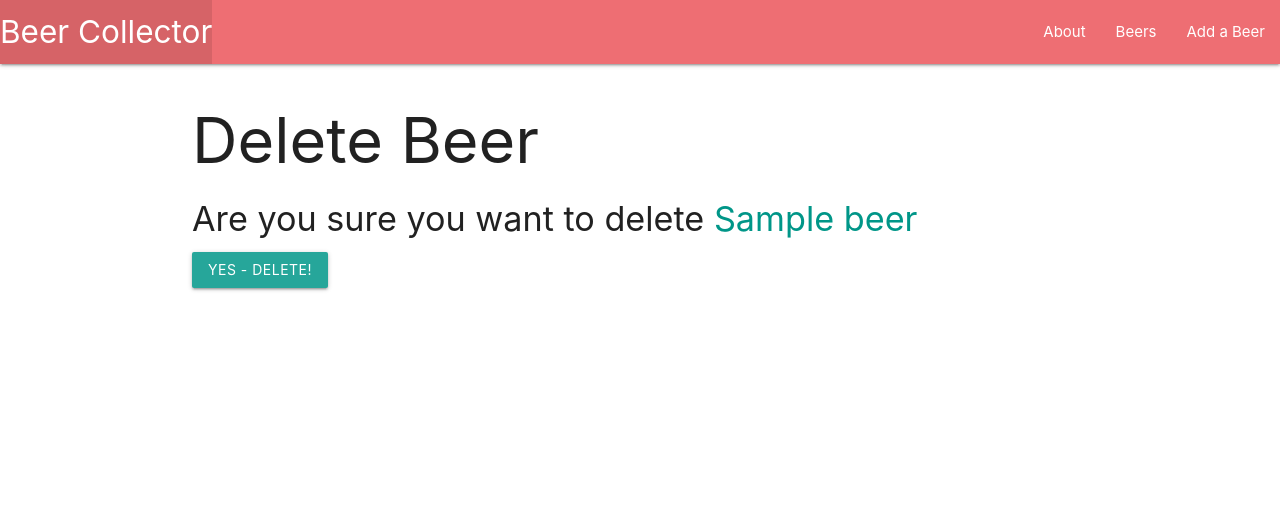
After one commit to breadfan18/beerCollector, a Django app: page /beers/1/delete/ in a window 1280 px wide. The commit adds this page. Shown: the top 528 px of the page. Run offline with Django 3.2, Linux system fonts and the light colour scheme; tables that the repository leaves empty hold one stand-in row (values such as "Sample post").

Commit message:
update and delete actions complete

```diff
--- a/main_app/templates/beers/detail.html
+++ b/main_app/templates/beers/detail.html
@@ -14,5 +14,9 @@
             <p>Bitter Level: Low</p>
         {% endif %}
     </div>
+    <div class="card-action">
+        <a href="{% url 'beers_update' beer.id %}">Edit</a>
+        <a href="{% url 'beers_delete' beer.id %}">Delete</a>
+    </div>
 </div>
 {% endblock %}
--- /dev/null
+++ b/main_app/templates/main_app/beer_confirm_delete.html
@@ -0,0 +1,15 @@
+{% extends 'base.html' %}
+
+{% block content %}
+
+<h1>Delete Beer</h1>
+
+<h4>Are you sure you want to delete <span class='teal-text'>{{ object.name }}</span></h4>
+
+<form action="" method="POST">
+    {% csrf_token %}
+    <input type="submit" class="btn" value="Yes - Delete!">
+    <a href="{% url 'detail' object.id %}"></a>
+</form>
+
+{% endblock %}
```
